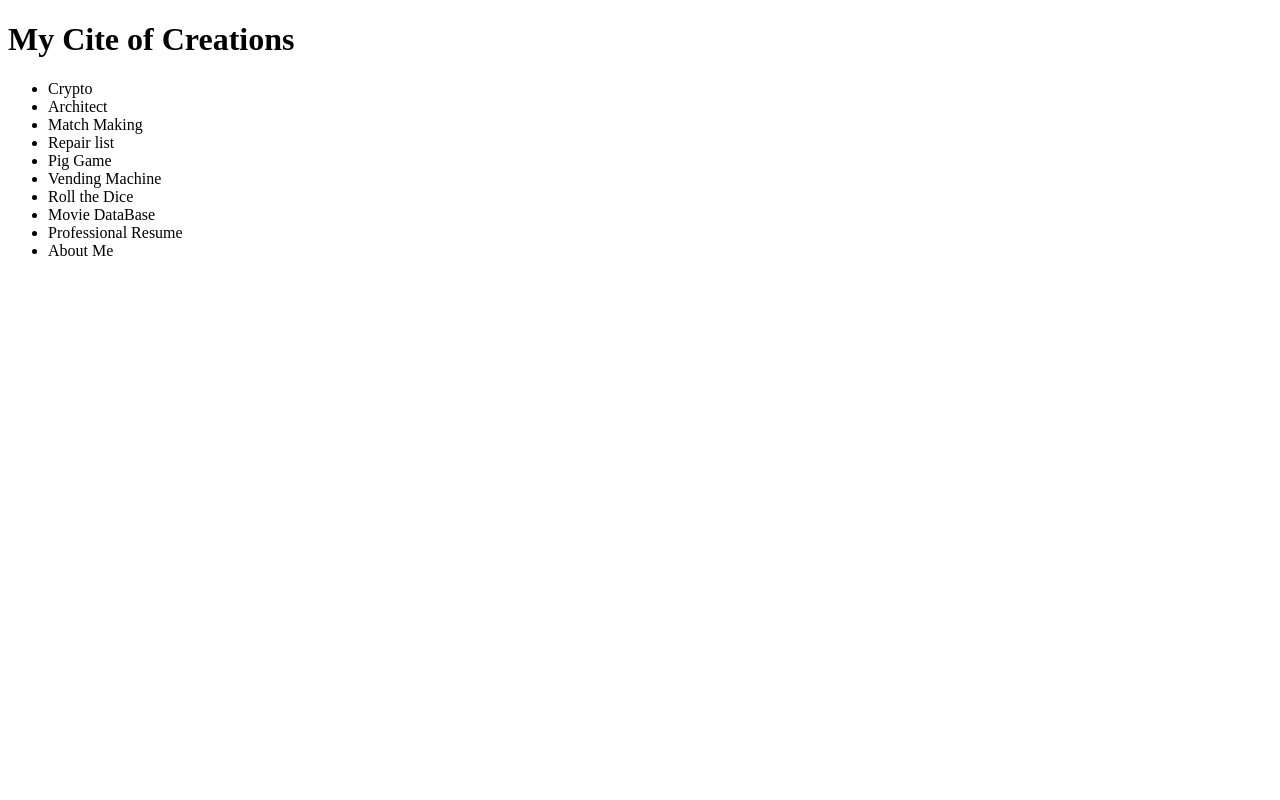
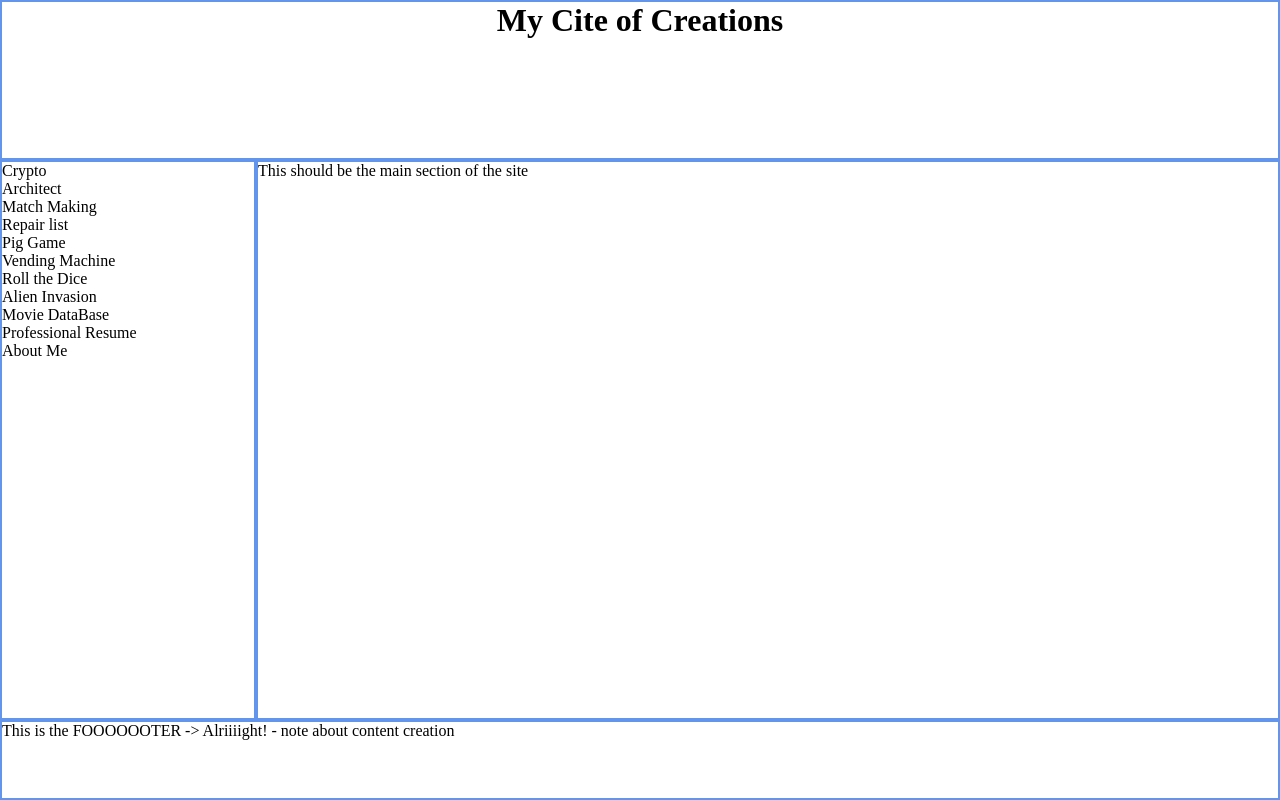
Before and after one commit to deangallant/Portfolio, a plain HTML site: page index.html in a window 1280 px wide. Drawn offline with Linux system fonts and the light colour scheme.

Commit message:
add base CSS framework

```diff
--- a/index.html
+++ b/index.html
@@ -9,14 +9,15 @@
   <script defer src="app.js"></script>
 </head>
   <body>
-  <header>
+    <div class='primary'>
+      <header class='head'>
         <h1>My Cite of Creations</h1>
       </header>
 
 
       <nav>
           <div>
-        <ul>
+            <ul class='sideBar'>
               <li>Crypto</li>
               <li>Architect</li>
               <li>Match Making</li>
@@ -24,6 +25,7 @@
               <li>Pig Game</li>
               <li>Vending Machine</li>
               <li>Roll the Dice</li>
+              <Li>Alien Invasion</Li>
               <li>Movie DataBase</li>
               <li>Professional Resume</li>
               <li>About Me</li>
@@ -31,12 +33,11 @@
           </div>
       </nav>
 
-  <section></section>
+      <section class='content'>This should be the main section of the site</section>
 
 
-  <footer></footer>
+      <footer class='foot'>This is the FOOOOOOTER -> Alriiiight! - note about content creation</footer>
+    </div>
+  </body>
 
-
-
-</body>
 </html>
--- a/style.css
+++ b/style.css
@@ -0,0 +1,38 @@
+* {
+  margin: 0;
+  padding: 0;
+  box-sizing: border-box;
+}
+
+
+.primary {
+  display: flex;
+  flex-wrap: wrap;
+  width: 100vw;
+}
+
+.head {
+  border: 2px solid cornflowerblue;
+  width: 100vw;
+  height: 20vh;
+  text-align: center;
+  /*justify-content: end;*/
+}
+
+.sideBar {
+  border: 2px solid cornflowerblue;
+  width: 20vw;
+  height: 70vh;
+}
+
+.content {
+  border: 2px solid cornflowerblue;
+  width: 80vw;
+  height: 70vh;
+}
+
+.foot {
+  border: 2px solid cornflowerblue;
+  width: 100vw;
+  height: 10vh;
+}
```
Lines whose indentation alone changed are shown as unchanged.
